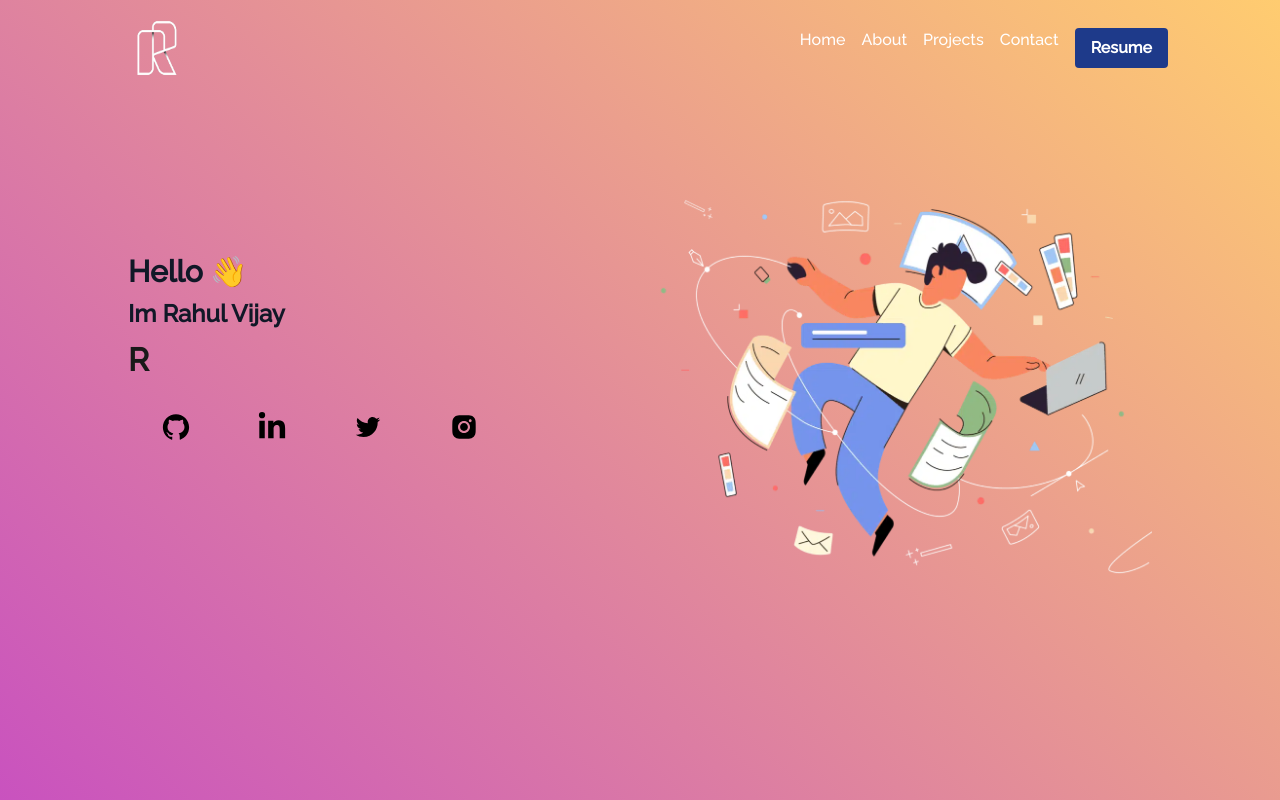
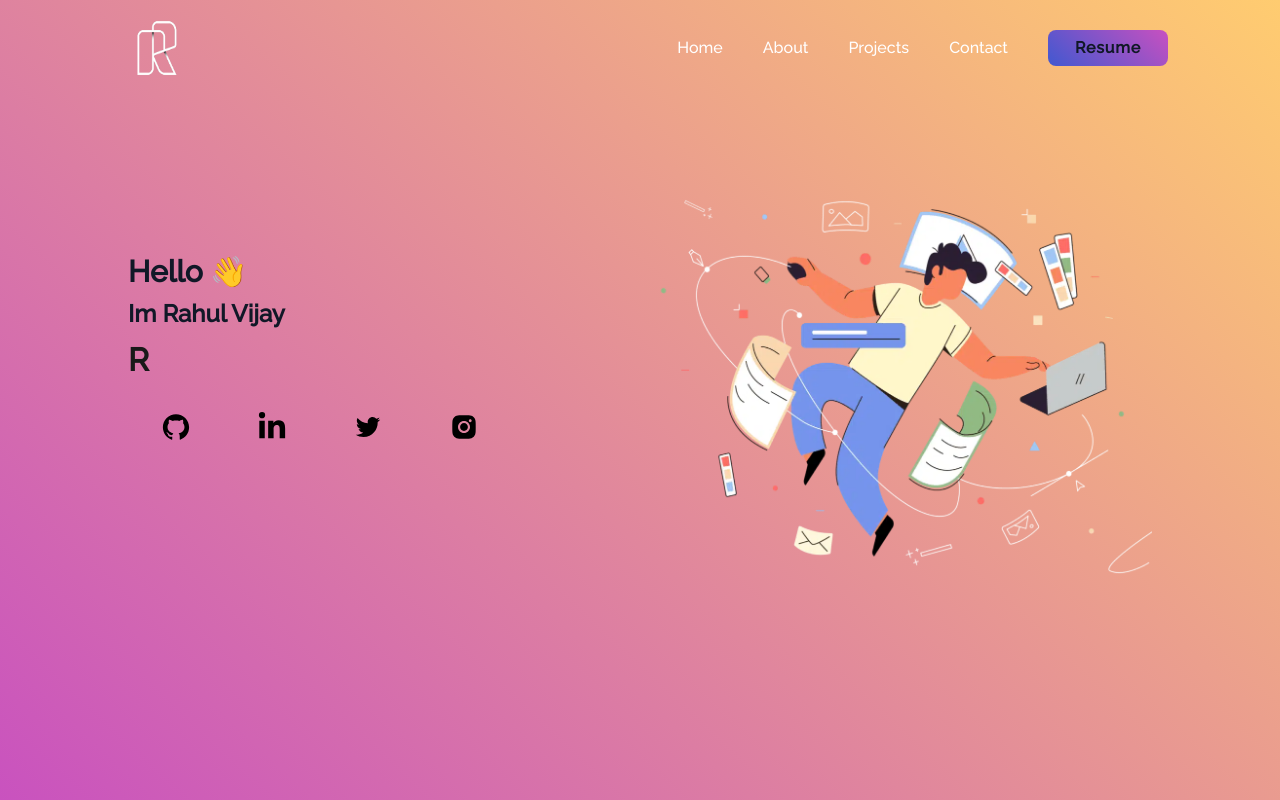
Before and after one commit to rahulvijay81/portfolio, a React (Vite) app: page / in a window 1280 px wide. Shown: the top 800 px of the page. Built offline with nearby package versions, Linux system fonts and the light colour scheme.

Commit message:
Header UI updated

```diff
--- a/src/App.css
+++ b/src/App.css
@@ -79,6 +79,9 @@ html {
   box-shadow: 0px 10px 10px 0px rgba(9, 5, 29, 0.171) !important;
   backdrop-filter: blur(15px) !important;
 }
+.button-UI{
+  background-image: linear-gradient(43deg, #4158d0 0%, #c850c0 100%);
+}
 .wave {
   animation-name: wave-animation; /* Refers to the name of your @keyframes element below */
   animation-duration: 2.1s; /* Change to speed up or slow down */
--- a/src/components/Contactpage.jsx
+++ b/src/components/Contactpage.jsx
@@ -1,11 +1,11 @@
-import { Container } from "react-bootstrap";
+
 import "../pages/style.css";
 
 function Contactpage() {
 
   return (
     <div className="contactbackground">
-      <Container>
+      <div>
         <h2 className="contacthead">Get In Touch</h2>
         <p className="contactpara">
           I'd love to connect and explore exciting opportunities with you! Whether you have interesting projects, creative ideas, or just want to chat, please don't hesitate to reach out. My inbox is open 24/7!
@@ -20,7 +20,7 @@ function Contactpage() {
         </button>
         <span></span>
 
-      </Container>
+      </div>
     </div>
   );
 }
--- a/src/components/Header.jsx
+++ b/src/components/Header.jsx
@@ -1,49 +1,56 @@
 import { useEffect, useState } from "react";
-import logo from "../Assets/images/logor.png"
-
+import logo from "../Assets/images/logor.png";
 
 const Header = () => {
-const [isScrolling , setisScrolling] = useState(false);
+  const [isScrolling, setisScrolling] = useState(false);
 
-useEffect(() => {
-  const handleScroll = () => {
-    const scrollTop = window.scrollY
-    const isCurrentScrolled =  scrollTop > 0 ;
-    setisScrolling(isCurrentScrolled)
-  };
+  useEffect(() => {
+    const handleScroll = () => {
+      const scrollTop = window.scrollY;
+      const isCurrentScrolled = scrollTop > 0;
+      setisScrolling(isCurrentScrolled);
+    };
 
-  window.addEventListener('scroll', handleScroll);
+    window.addEventListener("scroll", handleScroll);
 
-  return () => {
-    window.removeEventListener('scroll', handleScroll);
-  };
-},[]);
+    return () => {
+      window.removeEventListener("scroll", handleScroll);
+    };
+  }, []);
 
   return (
-    <header className={`flex items-center justify-between w-full px-28 pt-2 fixed top-0 z-50 transition-all text-base ${isScrolling ? 'sticky' : ''}`}>
+    <header
+      className={`flex items-center justify-between w-full px-28 pt-2 fixed top-0 z-50 transition-all text-base ${
+        isScrolling ? "sticky" : ""
+      }`}
+    >
       <div>
-       <img className="w-[90px] h-[80px] bg-no-repeat bg-cover" src={logo} alt="" />
+        <img
+          className="w-[90px] h-[80px] bg-no-repeat bg-cover"
+          src={logo}
+          alt=""
+        />
       </div>
       <nav>
-        <ul className="flex space-x-4">
-          <li>
-            <a href="/" className="text-white hover:text-gray-300">Home</a>
-          </li>
-          <li>
-            <a href="/about" className="text-white hover:text-gray-300">About</a>
-          </li>
-          <li>
-            <a href="/contact" className="text-white hover:text-gray-300">Projects</a>
-          </li>
-          <li>
-            <a href="/contact" className="text-white hover:text-gray-300">Contact</a>
-          </li>
-          <li>
-            <button className="w-[120px bg-blue-900 hover:bg-blue-600 text-white font-bold py-2 px-4 rounded">
+        <div className="flex items-center space-x-4 gap-6">
+          <div>
+            <p className="text-white hover:text-gray-900">Home</p>
+          </div>
+          <div>
+            <p className="text-white hover:text-gray-900">About</p>
+          </div>
+          <div>
+            <p className="text-white hover:text-gray-900">Projects</p>
+          </div>
+          <div>
+            <p className="text-white hover:text-gray-900">Contact</p>
+          </div>
+          <div>
+            <button className="w-[120px] button-UI text-gray-900 hover:text-white font-bold py-1.5 px-4 rounded-lg tracking-wider">
               Resume
             </button>
-          </li>
-        </ul>
+          </div>
+        </div>
       </nav>
     </header>
   );
```
